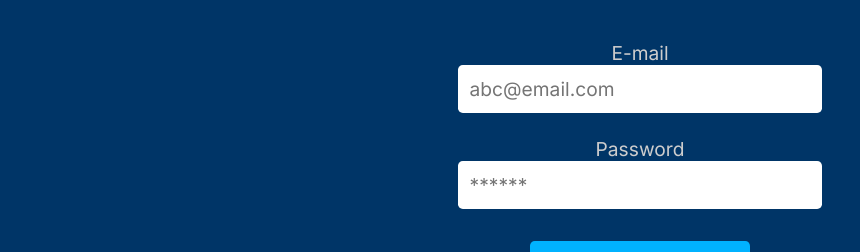
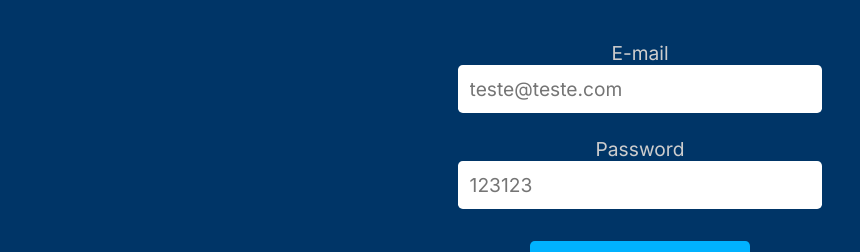
Before and after one commit to lz-junior/tasks, a React (Vite) app: page /login in a window 1280 px wide. Shown: the part 194-446 px from the top of the page, without its empty margins (0-860 px from the left). Built offline with nearby package versions, Linux system fonts and the light colour scheme; a web font is replaced by a local one.

Commit message:
login ok

```diff
--- a/src/pages/Login/login.tsx
+++ b/src/pages/Login/login.tsx
@@ -1,4 +1,5 @@
 import { useState } from 'react';
+import { useNavigate } from 'react-router-dom';
 import { FcGoogle } from "react-icons/fc";
 import { FaFacebook } from "react-icons/fa6";
 import './login.css';
@@ -8,15 +9,22 @@ const Login = ()=> {
   const [email, setEmail] = useState("");
   const [password, setPassword] = useState("");
 
+  const navigate = useNavigate();
+
 
   function handleLogin(e: any) {
     e.preventDefault();
-    if (email !== '' && password !== '') {
+
+    !email || !password ? alert("Preenchas os campos") : alert("OKOKOK")
+
+    if (email !== 'teste@teste.com' && password !== '123123' ) {
+      alert("e-mail e/ou senha inválido")
+    } else {
+      navigate('/');
       alert("login realizado")
-    } else {
-      alert("PREENCHA OS CAMPOS PARA FAZER O LOGIN")
     }
   }
+
 
 
   return (
@@ -29,19 +37,20 @@ const Login = ()=> {
         <input
           className="input-email"
           type='text'
-          placeholder='abc@email.com'
+          placeholder='teste@teste.com'
           value={email}
           onChange={(e)=> setEmail(e.target.value)}/>
 
         <span className="span-password">Password</span>
         <input
           type='password'
-          placeholder='******'
+          placeholder='123123'
           value={password}
           onChange={(e)=> setPassword(e.target.value)}/>
 
         <button type="submit">Sign in</button>
       </form>
+
 
       <div className="section2">
         <button className="btn-login-create-forgot">Forgot password?</button>
```
